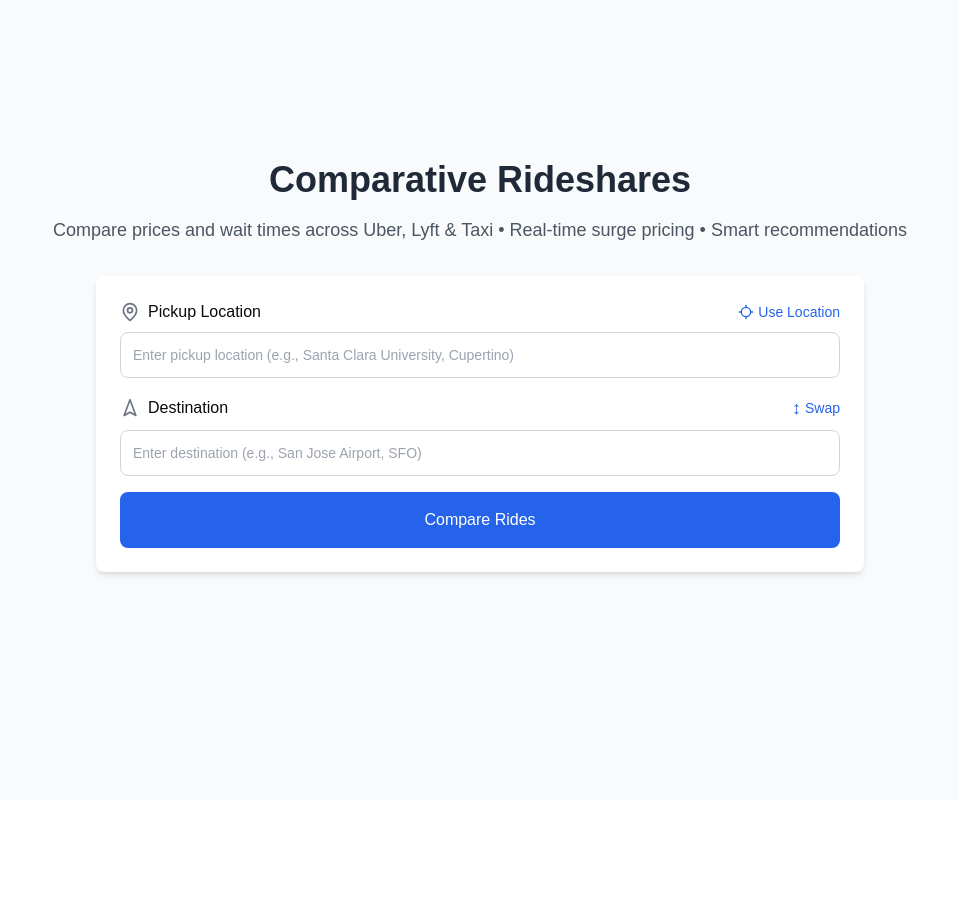
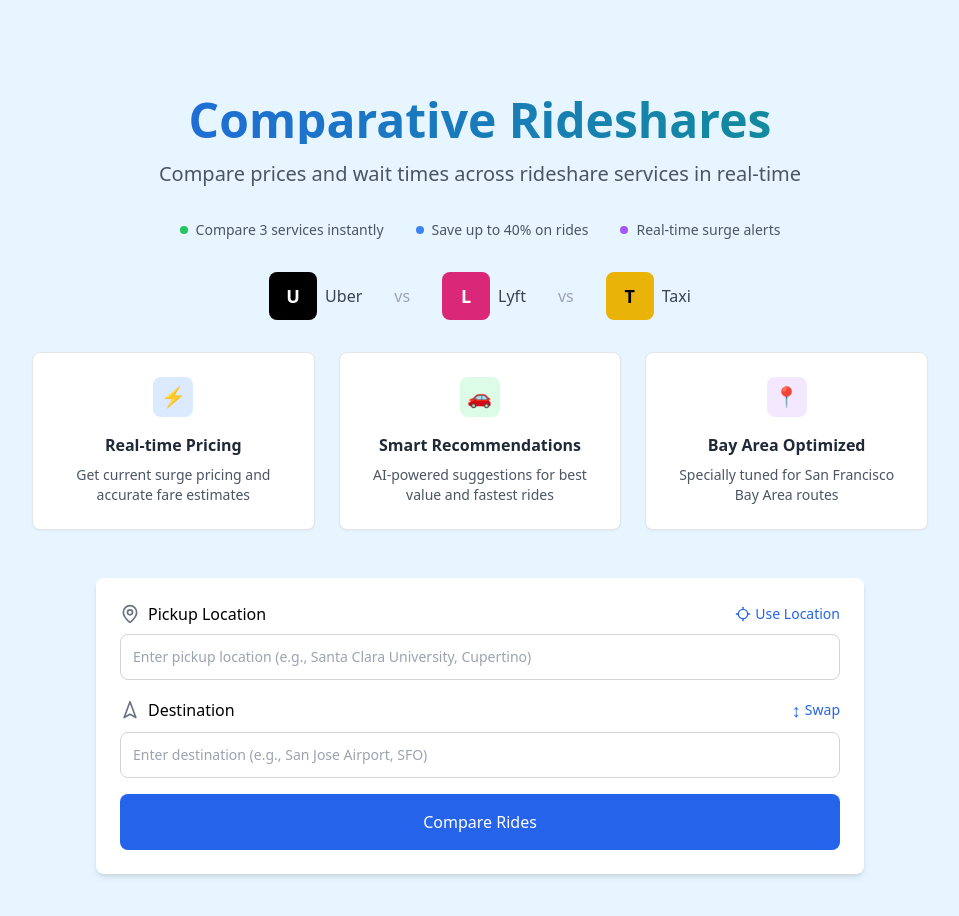
Before and after one commit to mattleonard16/csen174ridecomparsion, a Next.js app: page / in a window 1280 px wide. Shown: the top 916 px of the page, without its empty margins (160-1119 px from the left). Before the commit the page ends 800 px from the top, so only its background shows below. Built offline with nearby package versions, Linux system fonts and the light colour scheme.

Commit message:
initial launch page additions

```diff
--- a/app/globals.css
+++ b/app/globals.css
@@ -3,7 +3,8 @@
 @tailwind utilities;
 
 body {
-  font-family: Arial, Helvetica, sans-serif;
+  color: var(--foreground);
+  font-family: var(--font-sans);
 }
 
 @layer utilities {
@@ -14,8 +15,8 @@
 
 @layer base {
   :root {
-    --background: 0 0% 100%;
-    --foreground: 0 0% 3.9%;
+    --background: 204 100% 95%;
+    --foreground: 224 71.4% 4.1%;
     --card: 0 0% 100%;
     --card-foreground: 0 0% 3.9%;
     --popover: 0 0% 100%;
@@ -39,6 +40,9 @@
     --chart-4: 43 74% 66%;
     --chart-5: 27 87% 67%;
     --radius: 0.5rem;
+    --foreground-rgb: 0, 0, 0;
+    --background-start-rgb: 214, 229, 243;
+    --background-end-rgb: 255, 255, 255;
   }
   .dark {
     --background: 0 0% 3.9%;
@@ -65,6 +69,9 @@
     --chart-3: 30 80% 55%;
     --chart-4: 280 65% 60%;
     --chart-5: 340 75% 55%;
+    --foreground-rgb: 255, 255, 255;
+    --background-start-rgb: 0, 0, 0;
+    --background-end-rgb: 0, 0, 0;
   }
 }
 
@@ -76,3 +83,11 @@
     @apply bg-background text-foreground;
   }
 }
+
+@media (prefers-color-scheme: dark) {
+  :root {
+    --foreground-rgb: 255, 255, 255;
+    --background-start-rgb: 0, 0, 0;
+    --background-end-rgb: 0, 0, 0;
+  }
+}
--- a/app/page.tsx
+++ b/app/page.tsx
@@ -2,14 +2,82 @@
 
 export default function Home() {
   return (
-    <main className="flex min-h-screen flex-col items-center p-4 sm:p-6 md:p-24 bg-gray-50 dark:bg-neutral-900">
+    <main className="flex min-h-screen flex-col items-center p-4 sm:p-6 md:p-24">
       <div className="z-10 w-full max-w-5xl items-center justify-between">
-        <h1 className="text-2xl sm:text-3xl md:text-4xl font-bold text-center mt-16 mb-3 sm:mb-4 text-gray-800 px-2">
-          Comparative Rideshares
-        </h1>
-        <p className="text-center mt-2 mb-6 sm:mb-8 text-base sm:text-lg text-gray-600 px-4">
-          Compare prices and wait times across Uber, Lyft & Taxi • Real-time surge pricing • Smart recommendations
-        </p>
+        {/* Hero Section */}
+        <div className="text-center mb-12">
+          <h1 className="text-3xl sm:text-4xl md:text-5xl font-bold mb-4 bg-gradient-to-r from-blue-600 to-teal-600 bg-clip-text text-transparent">
+            Comparative Rideshares
+          </h1>
+          <p className="text-lg sm:text-xl text-gray-600 mb-8 max-w-3xl mx-auto">
+            Compare prices and wait times across rideshare services in real-time
+          </p>
+
+          {/* Statistics/Trust Signals */}
+          <div className="flex justify-center items-center gap-8 mb-8 flex-wrap text-sm text-gray-600">
+            <div className="flex items-center gap-2">
+              <span className="w-2 h-2 bg-green-500 rounded-full"></span>
+              <span>Compare 3 services instantly</span>
+            </div>
+            <div className="flex items-center gap-2">
+              <span className="w-2 h-2 bg-blue-500 rounded-full"></span>
+              <span>Save up to 40% on rides</span>
+            </div>
+            <div className="flex items-center gap-2">
+              <span className="w-2 h-2 bg-purple-500 rounded-full"></span>
+              <span>Real-time surge alerts</span>
+            </div>
+          </div>
+
+          {/* Service Logos */}
+          <div className="flex justify-center items-center gap-8 mb-8 flex-wrap">
+            <div className="flex items-center gap-2">
+              <div className="w-12 h-12 bg-black rounded-lg flex items-center justify-center">
+                <span className="text-white font-bold text-lg">U</span>
+              </div>
+              <span className="text-gray-700 font-medium">Uber</span>
+            </div>
+            <div className="text-gray-400">vs</div>
+            <div className="flex items-center gap-2">
+              <div className="w-12 h-12 bg-pink-600 rounded-lg flex items-center justify-center">
+                <span className="text-white font-bold text-lg">L</span>
+              </div>
+              <span className="text-gray-700 font-medium">Lyft</span>
+            </div>
+            <div className="text-gray-400">vs</div>
+            <div className="flex items-center gap-2">
+              <div className="w-12 h-12 bg-yellow-500 rounded-lg flex items-center justify-center">
+                <span className="text-black font-bold text-lg">T</span>
+              </div>
+              <span className="text-gray-700 font-medium">Taxi</span>
+            </div>
+          </div>
+
+          {/* Feature Highlights */}
+          <div className="grid grid-cols-1 md:grid-cols-3 gap-6 mb-12 max-w-4xl mx-auto">
+            <div className="bg-white rounded-lg p-6 shadow-sm border">
+              <div className="w-10 h-10 bg-blue-100 rounded-lg flex items-center justify-center mb-4 mx-auto">
+                <span className="text-blue-600 text-xl">⚡</span>
+              </div>
+              <h3 className="font-semibold text-gray-800 mb-2">Real-time Pricing</h3>
+              <p className="text-gray-600 text-sm">Get current surge pricing and accurate fare estimates</p>
+            </div>
+            <div className="bg-white rounded-lg p-6 shadow-sm border">
+              <div className="w-10 h-10 bg-green-100 rounded-lg flex items-center justify-center mb-4 mx-auto">
+                <span className="text-green-600 text-xl">🚗</span>
+              </div>
+              <h3 className="font-semibold text-gray-800 mb-2">Smart Recommendations</h3>
+              <p className="text-gray-600 text-sm">AI-powered suggestions for best value and fastest rides</p>
+            </div>
+            <div className="bg-white rounded-lg p-6 shadow-sm border">
+              <div className="w-10 h-10 bg-purple-100 rounded-lg flex items-center justify-center mb-4 mx-auto">
+                <span className="text-purple-600 text-xl">📍</span>
+              </div>
+              <h3 className="font-semibold text-gray-800 mb-2">Bay Area Optimized</h3>
+              <p className="text-gray-600 text-sm">Specially tuned for San Francisco Bay Area routes</p>
+            </div>
+          </div>
+        </div>
 
         <RideComparisonForm />
       </div>
--- a/components/RouteMapClient.tsx
+++ b/components/RouteMapClient.tsx
@@ -1,5 +1,5 @@
 import { MapContainer, TileLayer, Marker, Polyline, useMap } from 'react-leaflet';
-import { useEffect, useState } from 'react';
+import { useEffect, useState, memo } from 'react';
 import L from 'leaflet';
 import 'leaflet/dist/leaflet.css';
 
@@ -49,7 +49,7 @@
   destination: [number, number]; // [lon, lat]
 };
 
-export default function RouteMapClient({ pickup, destination }: RouteMapClientProps) {
+const RouteMapClient = ({ pickup, destination }: RouteMapClientProps) => {
   const [routeCoordinates, setRouteCoordinates] = useState<[number, number][]>([]);
   const [loading, setLoading] = useState(true);
 
@@ -94,8 +94,8 @@
     <div className="mt-4">
       <MapContainer center={center} zoom={10} style={{ height: 300, width: '100%' }}>
         <TileLayer
-          url="https://{s}.tile.openstreetmap.org/{z}/{x}/{y}.png"
-          attribution="&copy; OpenStreetMap contributors"
+          url="https://server.arcgisonline.com/ArcGIS/rest/services/World_Street_Map/MapServer/tile/{z}/{y}/{x}"
+          attribution="Tiles &copy; Esri &mdash; Source: Esri, i-cubed, USDA, USGS, AEX, GeoEye, Getmapping, Aerogrid, IGN, IGP, UPR-EGP, and the GIS User Community"
         />
 
         {/* Pickup marker (green) */}
@@ -120,3 +120,5 @@
     </div>
   );
 }
+
+export default memo(RouteMapClient);
--- a/components/ride-comparison-results.tsx
+++ b/components/ride-comparison-results.tsx
@@ -1,6 +1,6 @@
 import { Clock, DollarSign, Users, AlertCircle, Share2, Bell } from "lucide-react"
 // import { Card, CardContent, CardHeader, CardTitle } from "@/components/ui/card"
-import { useState } from "react"
+import { useState, memo } from "react"
 import PriceAlert from "./price-alert"
 
 type RideData = {
@@ -30,7 +30,7 @@
   destination?: string;
 }
 
-export default function RideComparisonResults({
+export default memo(function RideComparisonResults({
   results,
   insights,
   surgeInfo,
@@ -328,4 +328,4 @@
       )}
     </div>
   )
-}
+})
```
